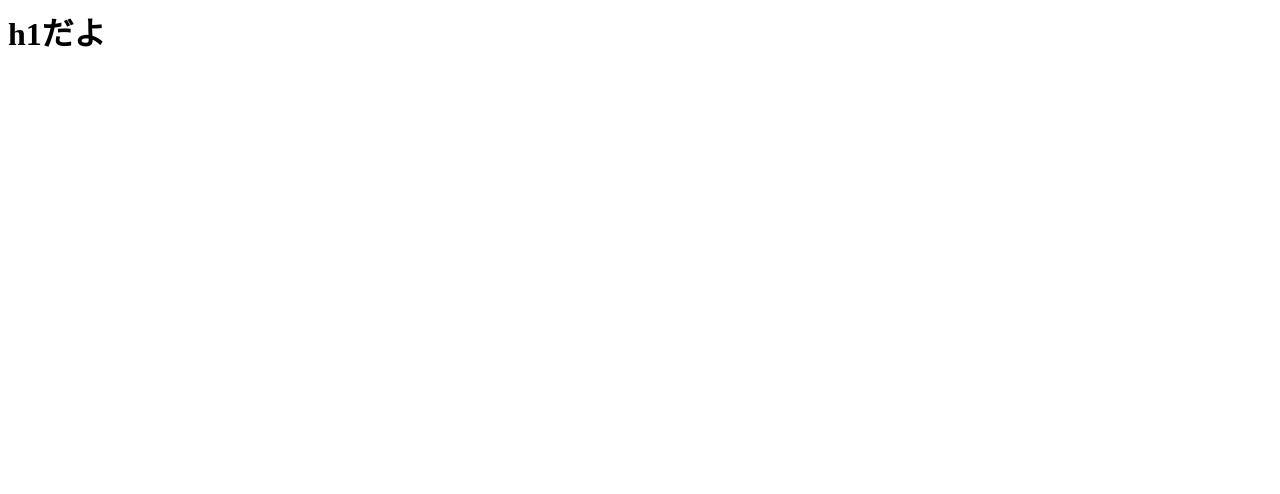
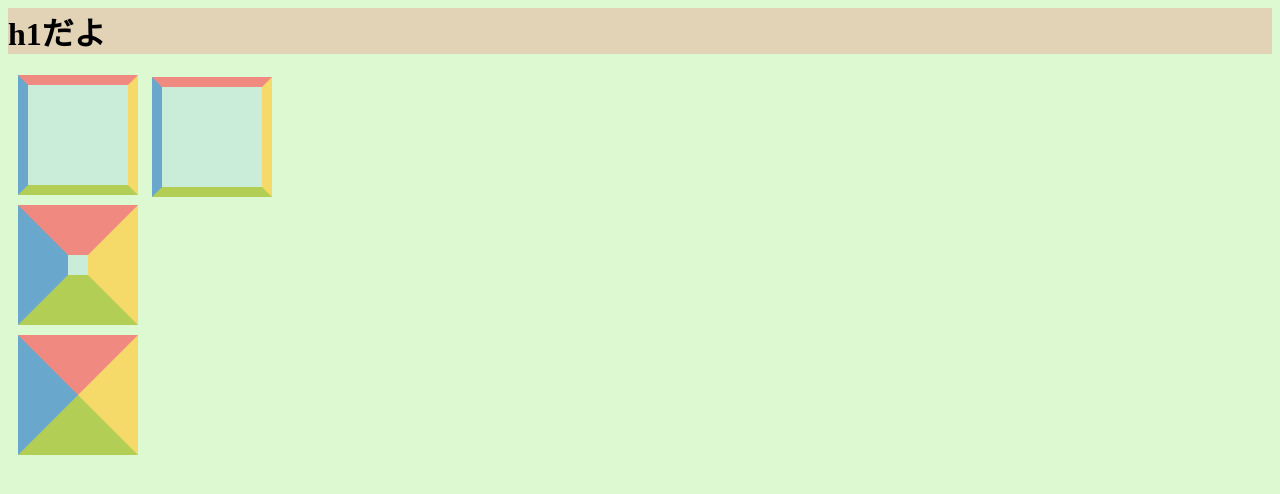
Before and after one commit to KtSkn/TestRepo, a plain HTML site: page index.html in a window 1280 px wide. Drawn offline with nearby package versions, Linux system fonts and the light colour scheme.

Commit message:
position1練習

```diff
--- a/index.html
+++ b/index.html
@@ -1,7 +1,78 @@
 <html>
   <head>
+    <meta charset="utf-8">
+    <title>タイトルだよ</title>
+    <!-- JQueryの読み込み(CDN) -->
+    <script src="http://code.jquery.com/jquery-1.10.1.min.js"></script>
+    <script src="http://code.jquery.com/jquery-migrate-1.2.1.min.js"></script>
+
+    <style type="text/css">
+      body {
+        background: #9df07f59;
+      }
+      h1 {
+        background: #f0897f57;
+      }
+      .box {
+        margin: 10px 10px 10px 10px;
+        width: 100px;
+        height: 100px;
+      }
+      .box1 {
+        position: relative;
+        border-top: 10px solid #F0897F;
+        border-right: 10px solid #f6da69;
+        border-bottom: 10px solid #b2ce54;
+        border-left: 10px solid #6aa7cd;
+        background: #c9edd8;
+      }
+      .box1-2 {
+        position: absolute;
+        top: 67px;
+        left: 142px;
+        bottom: 120px;
+        border-top: 10px solid #F0897F;
+        border-right: 10px solid #f6da69;
+        border-bottom: 10px solid #b2ce54;
+        border-left: 10px solid #6aa7cd;
+        background: #c9edd8;
+      }
+      .box2 {
+        width: 20px;
+        height: 20px;
+        border-top: 50px solid #F0897F;
+        border-right: 50px solid #f6da69;
+        border-bottom: 50px solid #b2ce54;
+        border-left: 50px solid #6aa7cd;
+        background: #c9edd8;
+      }
+      .box3 {
+        width: 0px;
+        height: 0px;
+        border-top: 60px solid #F0897F;
+        border-right: 60px solid #f6da69;
+        border-bottom: 60px solid #b2ce54;
+        border-left: 60px solid #6aa7cd;
+        background: #c9edd8;
+      }
+      .Bnr .Bnr__img p.close a i{
+        font-size: 20px;
+        /*z-index: 888;*/
+        color: #222;
+      }
+
+    </style>
   </head>
   <body>
     <h1>h1だよ</h1>
+    <div class="box box1"></div>
+    <div class="box box1-2"></div>
+    <div class="box box2"></div>
+    <div class="box box3"></div>
+
   </body>
+<script>
+  console.log("called js");
+</script>
+
 </html>
```
Also changed, not shown: index2.html (+5 -5 lines), index3.html (added, +56 -0 lines), 7 other files.
